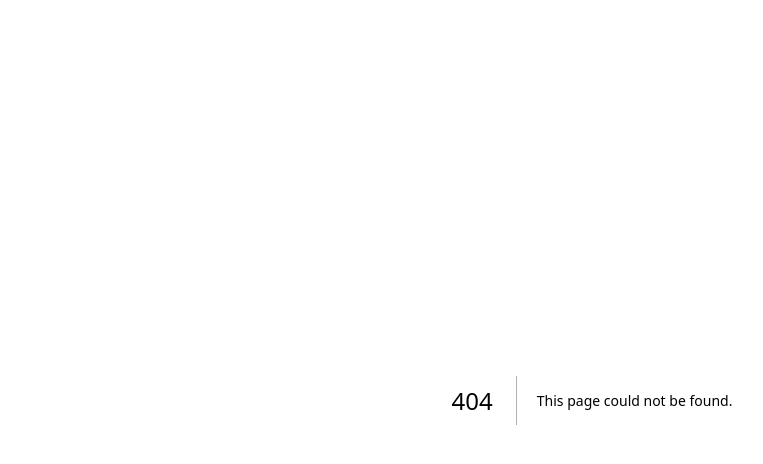
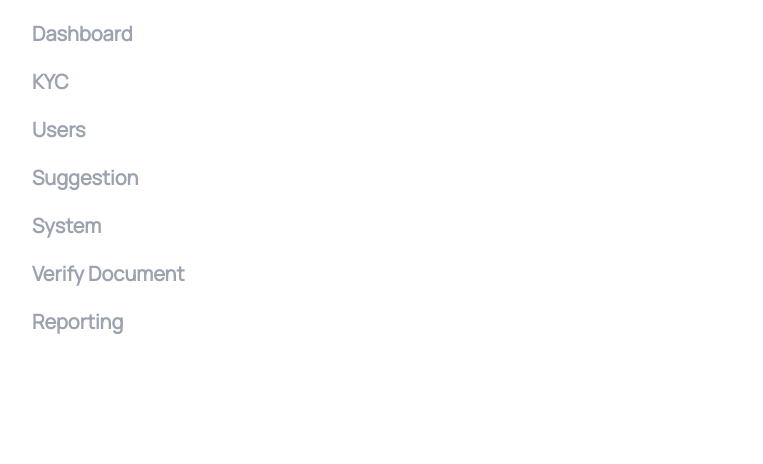
Before and after one commit to Code102SoftwareProject/skill-swap-hub, a Next.js app: page /admin/dashboard in a window 1280 px wide. Before the commit this address had no page. Shown: the top 464 px of the page, without its empty margins (48-811 px from the left). Built offline with nearby package versions, Linux system fonts and the light colour scheme.

Commit message:
Add Admin Dashboard and Sidebar components

```diff
--- /dev/null
+++ b/src/app/admin/dashboard/page.tsx
@@ -0,0 +1,12 @@
+import AdminSidebar from "@/components/Admin/adminSidebar";
+
+export default function AdminDashboard() {
+    return (
+        <div className="admin-dashboard">
+            <AdminSidebar />
+            <div className="admin-dashboard__content">
+
+            </div>
+        </div>
+    );
+}
--- /dev/null
+++ b/src/components/Admin/adminSidebar.tsx
@@ -0,0 +1,18 @@
+export default function AdminSidebar() {
+    return (
+        <div className="admin-sidebar">
+
+            <div className="admin-sidebar__content font-heading font-bold text-gray-400 text-xl text-left">
+                <ul>
+                    <li className="ml-20 mt-5">Dashboard</li>
+                    <li className="ml-20 mt-5">KYC</li>
+                    <li className="ml-20 mt-5">Users</li>
+                    <li className="ml-20 mt-5">Suggestion</li>
+                    <li className="ml-20 mt-5">System</li>
+                    <li className="ml-20 mt-5">Verify Document</li>
+                    <li className="ml-20 mt-5">Reporting</li>
+                </ul>
+            </div>
+        </div>
+    );
+}
```
